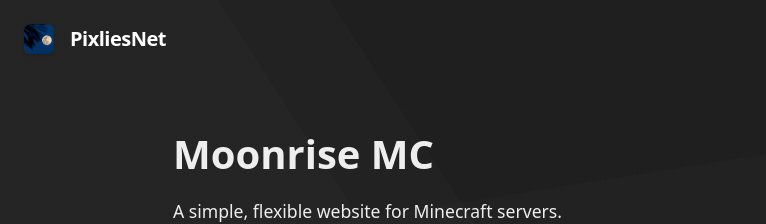
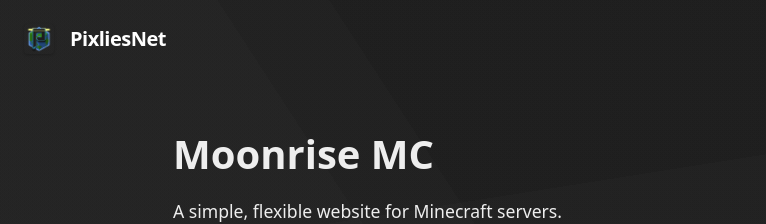
Before and after one commit to PixliesEarth/landing, a Jekyll site: the page built from docs/about.md, in a window 1280 px wide. Shown: the top 224 px of the page, without its empty margins (0-766 px from the left). Built offline with Jekyll 4.4.1, drawn with Linux system fonts in a browser that asks for light colours; comment, search, counter and statistics services are not loaded.

Commit message:
Update _config.yml

```diff
--- a/docs/_config.yml
+++ b/docs/_config.yml
@@ -3,7 +3,7 @@
 # Change "moonrise" to your repository name
 url: "https://pixliesearth.github.io"
 baseurl: "/landing"
-siteIcon: media/android-chrome-192x192.png
+siteIcon: media/logo.png
 siteYear: 2019
 siteFooterlink: https://pixlies.net
 showinSearchEngines: true
```
